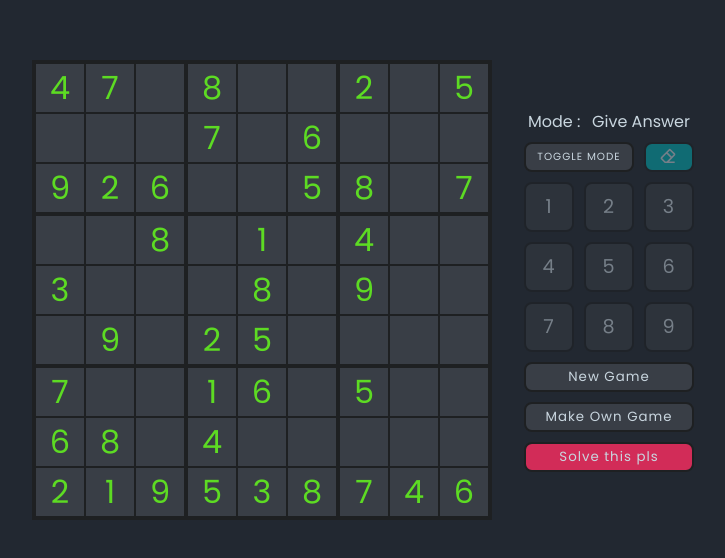
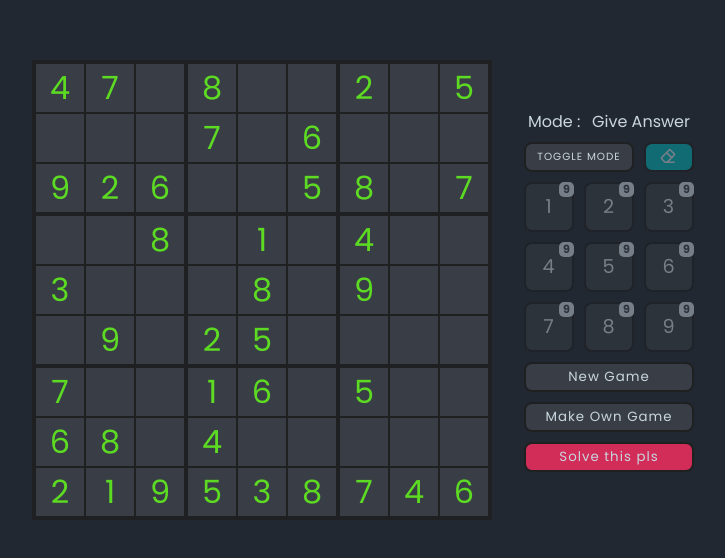
Before and after one commit to atidhirah/react-sudoku, a React (Create React App) app: page / in a window 1280 px wide. Shown: the part 110-668 px from the top of the page, without its empty margins (277-1002 px from the left). Built offline with nearby package versions, Linux system fonts and the light colour scheme.

Commit message:
Add number left counter on number button

```diff
--- a/src/components/Modals.js
+++ b/src/components/Modals.js
@@ -23,7 +23,7 @@ class Modals extends React.Component {
   }
 
   modalButtons(name) {
-    const buttonText = ["Yes I am sure", "No I change my mind"];
+    let buttonText = ["Yes I am sure", "No I change my mind"];
     let handleClick;
     switch (name) {
       case "makegame":
@@ -31,6 +31,7 @@ class Modals extends React.Component {
         break;
       case "unsolved":
         handleClick = this.props.handleMakeGame;
+        buttonText = ["Okay", "No leave it as it now"];
         break;
       case "newgame":
         handleClick = this.props.handleNewGame;
--- a/src/components/SudokuConsole.js
+++ b/src/components/SudokuConsole.js
@@ -3,26 +3,25 @@ import { BiEraser } from "react-icons/bi";
 
 class SudokuConsole extends React.Component {
   render() {
-    let mode = this.getMode();
-    let numberButtons = this.numberButtons();
-    let gameButtons = this.gameButtons();
-
     return (
       <div className="sudoku-console">
         <p className="console-mode">
-          Mode : <span>{mode}</span>
+          Mode : <span>{this.getModeText()}</span>
         </p>
         <ul className="console-buttons">
-          {numberButtons}
-          {gameButtons}
+          {this.toggleModeButton()}
+          {this.eraserButton()}
+          {this.numberButtons()}
+          {this.newGameButton()}
+          {this.makeGameButton()}
+          {this.solveGameButton()}
         </ul>
       </div>
     );
   }
 
-  getMode() {
-    let mode = this.props.mode;
-    switch (mode) {
+  getModeText() {
+    switch (this.props.mode) {
       case "win":
         return "You Win!";
       case "makegame":
@@ -36,14 +35,6 @@ class SudokuConsole extends React.Component {
 
   numberButtons() {
     const prohibited = this.props.prohibitedNum;
-    const mode = this.props.mode;
-    const selected = this.props.selected;
-
-    let classToggleButton = "console-toggle";
-    if (mode === "makegame" || mode === "win") classToggleButton += " disabled";
-
-    let classEraserButton = "console-eraser";
-    if (mode === "win" || !selected) classEraserButton += " disabled";
 
     let numberButtons = Array(9)
       .fill(0)
@@ -54,6 +45,7 @@ class SudokuConsole extends React.Component {
           : "console-number";
         return (
           <li key={num} className={className}>
+            <div className="console-number-count">9</div>
             <button onClick={() => this.props.handleMap(num)}>{num}</button>
           </li>
         );
@@ -61,14 +53,6 @@ class SudokuConsole extends React.Component {
 
     return (
       <>
-        <li key="toggle" className={classToggleButton}>
-          <button onClick={() => this.props.handleMode()}>Toggle Mode</button>
-        </li>
-        <li key="eraser" className={classEraserButton}>
-          <button onClick={() => this.props.handleEraser()}>
-            <BiEraser />
-          </button>
-        </li>
         <li key="numbers" className="console-numbers">
           <ul>{numberButtons}</ul>
         </li>
@@ -76,20 +60,45 @@ class SudokuConsole extends React.Component {
     );
   }
 
-  gameButtons() {
+  toggleModeButton() {
     const mode = this.props.mode;
-    let isMakeGame = mode === "makegame";
-
-    let classSolveButton = "";
-    if (mode === "makegame" || mode === "win") classSolveButton = "disabled";
+    let classToggleButton = "console-toggle";
+    if (mode === "makegame" || mode === "win") classToggleButton += " disabled";
 
     return (
-      <>
+      <li key="toggle" className={classToggleButton}>
+        <button onClick={() => this.props.handleMode()}>Toggle Mode</button>
+      </li>
+    );
+  }
+
+  eraserButton() {
+    const mode = this.props.mode;
+    const selected = this.props.selected;
+    let classEraserButton = "console-eraser";
+    if (mode === "win" || !selected) classEraserButton += " disabled";
+    return (
+      <li key="eraser" className={classEraserButton}>
+        <button onClick={() => this.props.handleEraser()}>
+          <BiEraser />
+        </button>
+      </li>
+    );
+  }
+
+  newGameButton() {
+    return (
       <li key="newGame" className="console-new-game">
         <button onClick={() => this.props.handleModal(true, "newgame")}>
           New Game
         </button>
       </li>
+    );
+  }
+
+  makeGameButton() {
+    const isMakeGame = this.props.mode === "makegame";
+    return (
       <li key="makeGame" className="console-make-game">
         <button
           onClick={() =>
@@ -101,6 +110,15 @@ class SudokuConsole extends React.Component {
           {isMakeGame ? "Done" : "Make Own Game"}
         </button>
       </li>
+    );
+  }
+
+  solveGameButton() {
+    const mode = this.props.mode;
+    let classSolveButton = "";
+    if (mode === "makegame" || mode === "win") classSolveButton = "disabled";
+
+    return (
       <li key="solve" className="console-solve">
         <button
           className={classSolveButton}
@@ -109,7 +127,6 @@ class SudokuConsole extends React.Component {
           Solve this pls
         </button>
       </li>
-      </>
     );
   }
 }
--- a/src/components/SudokuNode.js
+++ b/src/components/SudokuNode.js
@@ -1,16 +1,9 @@
 import React from "react";
 
 class SudokuNode extends React.Component {
-  handleClick() {
-    const pos = this.props.pos;
-    this.props.handleSelect(pos);
-  }
+  render() {
+    const { pos, val, isStarter, isSelected, isHelper } = this.props;
 
-  render() {
-    const isStarter = this.props.isStarter;
-    const isSelected = this.props.isSelected;
-    const isHelper = this.props.isHelper;
-    const val = this.props.val;
     let elem = Array.isArray(val)
       ? this.renderNotes(val)
       : this.renderNumber(val);
@@ -22,7 +15,7 @@ class SudokuNode extends React.Component {
       <div
         id={`node-${this.props.pos}`}
         className={`sudoku-node ${bg}`}
-        onClick={() => this.handleClick()}
+        onClick={() => this.props.handleSelect(pos)}
       >
         {elem}
       </div>
--- a/src/styles/components/sudokuConsole.scss
+++ b/src/styles/components/sudokuConsole.scss
@@ -57,6 +57,24 @@
         .console-number {
           width: 50px;
           height: 50px;
+          position: relative;
+
+          div {
+            background-color: $clrNumber;
+            color: $clrBoardBg;
+            width: 15px;
+            height: 15px;
+            display: flex;
+            justify-content: center;
+            align-items: center;
+            font-size: 0.7rem;
+            font-weight: bold;
+            border-radius: 5px;
+            position: absolute;
+            top: 0;
+            right: 0;
+          }
+
           button {
             font-size: 1.2rem;
           }
```
Lines whose indentation alone changed are shown as unchanged.
